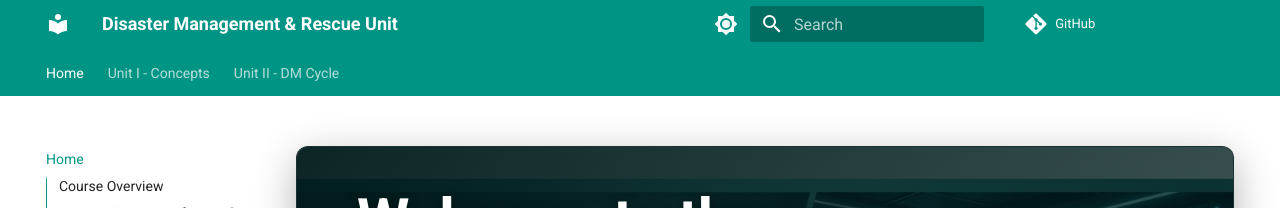
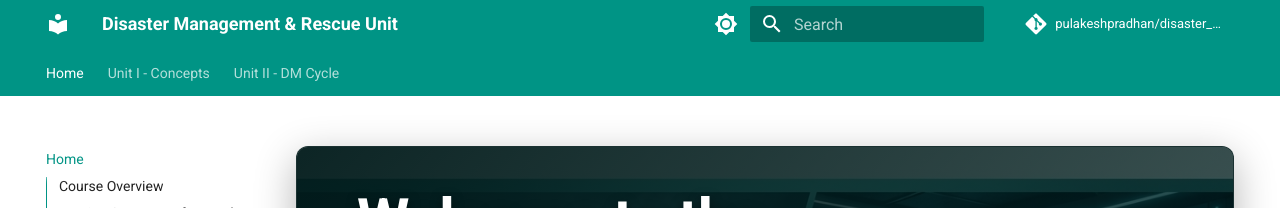
Before and after one commit to pulakeshpradhan/geomorphology, an MkDocs documentation site: the page built from docs/index.md, in a window 1280 px wide. Shown: the top 208 px of the page. Built offline with MkDocs 1.6.1 and Material for MkDocs 9.7.7, drawn with Linux system fonts in a browser that asks for light colours; comment, search, counter and statistics services are not loaded.

```diff
--- a/mkdocs.yml
+++ b/mkdocs.yml
@@ -1,6 +1,8 @@
 site_name: Disaster Management & Rescue Unit
 site_url: https://pulakeshpradhan.github.io/disaster_management/
 repo_url: https://github.com/pulakeshpradhan/disaster_management
+repo_name: pulakeshpradhan/disaster_management
+edit_uri: edit/main/docs/
 theme:
   name: material
 
```
